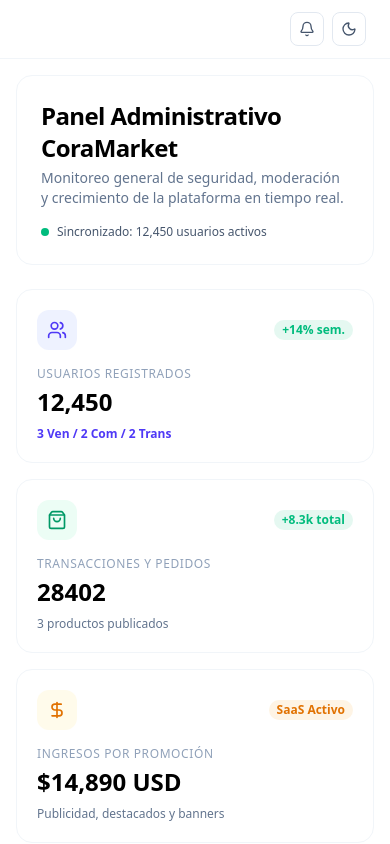
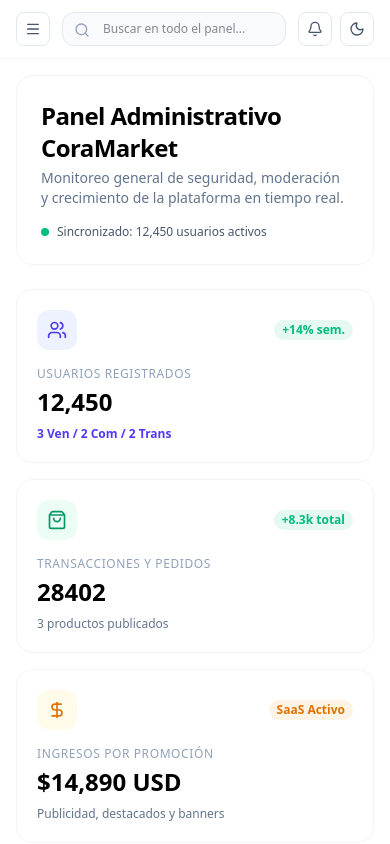
Before and after one commit to Delacruz-f/Fronted-Admin, a Next.js app: page /dashboard in a window 390 px wide. Shown: the top 844 px of the page. Built offline with nearby package versions, Linux system fonts and the light colour scheme.

Commit message:
agregando a movil

```diff
--- a/components/layout/Sidebar.tsx
+++ b/components/layout/Sidebar.tsx
@@ -17,6 +17,7 @@
   HelpCircle,
   Settings,
   Store,
+  X,
 } from "lucide-react";
 import { useDashboard } from "@/lib/context/DashboardContext";
 
@@ -35,19 +36,40 @@
 
 export default function Sidebar() {
   const pathname = usePathname();
-  const { darkMode } = useDashboard();
+  const { darkMode, mobileMenuOpen, setMobileMenuOpen } = useDashboard();
 
   return (
+    <>
+      {/* Fondo oscuro detrás del menú, solo visible en móvil cuando está abierto */}
+      {mobileMenuOpen && (
+        <div
+          onClick={() => setMobileMenuOpen(false)}
+          className="fixed inset-0 bg-black/60 z-40 md:hidden"
+        />
+      )}
+
       <aside
-      className={`hidden md:flex flex-col w-64 shrink-0 border-r h-screen sticky top-0 ${
-        darkMode ? "bg-slate-950 border-slate-800" : "bg-white border-slate-100"
-      }`}
+        className={`fixed md:sticky top-0 left-0 z-50 flex flex-col w-64 shrink-0 border-r h-screen transition-transform duration-200 ease-out
+          ${mobileMenuOpen ? "translate-x-0" : "-translate-x-full"} md:translate-x-0
+          ${darkMode ? "bg-slate-950 border-slate-800" : "bg-white border-slate-100"}`}
       >
-      <div className="p-5 flex items-center gap-2 border-b border-slate-100 dark:border-slate-800">
+        <div className="p-5 flex items-center justify-between gap-2 border-b border-slate-100 dark:border-slate-800">
+          <div className="flex items-center gap-2">
             <div className="h-8 w-8 rounded-lg bg-indigo-600 flex items-center justify-center">
               <Store className="h-4.5 w-4.5 text-white" />
             </div>
             <span className="font-bold text-sm tracking-tight">CoraMarket Admin</span>
+          </div>
+
+          {/* Botón cerrar, solo en móvil */}
+          <button
+            onClick={() => setMobileMenuOpen(false)}
+            className={`md:hidden p-1.5 rounded-lg ${
+              darkMode ? "text-slate-400 hover:bg-slate-900" : "text-slate-500 hover:bg-slate-100"
+            }`}
+          >
+            <X className="h-4 w-4" />
+          </button>
         </div>
 
         <nav className="flex-1 overflow-y-auto p-3 space-y-1">
@@ -58,6 +80,7 @@
               <Link
                 key={item.href}
                 href={item.href}
+                onClick={() => setMobileMenuOpen(false)}
                 className={`flex items-center gap-2.5 px-3 py-2 rounded-lg text-xs font-semibold transition-colors ${
                   active
                     ? "bg-indigo-600 text-white"
@@ -73,5 +96,6 @@
           })}
         </nav>
       </aside>
+    </>
   );
 }
--- a/components/layout/Topbar.tsx
+++ b/components/layout/Topbar.tsx
@@ -4,7 +4,7 @@
 
 import React, { useMemo, useState } from "react";
 import { useRouter } from "next/navigation";
-import { Sun, Moon, Search, Bell, X } from "lucide-react";
+import { Sun, Moon, Search, Bell, X, Menu } from "lucide-react";
 import { useDashboard } from "@/lib/context/DashboardContext";
 import {
   products,
@@ -78,8 +78,15 @@
 
 export default function Topbar() {
   const router = useRouter();
-  const { darkMode, toggleDarkMode, sellers, buyers, carriers, verifications } =
-    useDashboard();
+  const {
+    darkMode,
+    toggleDarkMode,
+    toggleMobileMenu,
+    sellers,
+    buyers,
+    carriers,
+    verifications,
+  } = useDashboard();
 
   const [query, setQuery] = useState("");
   const [isFocused, setIsFocused] = useState(false);
@@ -143,11 +150,21 @@
 
   return (
     <header
-      className={`sticky top-0 z-40 flex items-center justify-between gap-4 px-6 py-3 border-b backdrop-blur-sm ${
+      className={`sticky top-0 z-30 flex items-center justify-between gap-3 px-4 md:px-6 py-3 border-b backdrop-blur-sm ${
         darkMode ? "bg-slate-950/80 border-slate-800" : "bg-white/80 border-slate-100"
       }`}
     >
-      <div className="relative w-full max-w-sm hidden sm:block">
+      {/* Botón hamburguesa, solo visible en móvil */}
+      <button
+        onClick={toggleMobileMenu}
+        className={`md:hidden shrink-0 p-2 rounded-lg border ${
+          darkMode ? "border-slate-800 text-slate-300" : "border-slate-200 text-slate-600"
+        }`}
+      >
+        <Menu className="h-4 w-4" />
+      </button>
+
+      <div className="relative w-full max-w-sm">
         <Search className="absolute left-3 top-2.5 h-4 w-4 text-slate-400 z-10" />
         <input
           type="text"
@@ -201,7 +218,7 @@
         )}
       </div>
 
-      <div className="flex items-center gap-2 ml-auto">
+      <div className="flex items-center gap-2 ml-auto shrink-0">
         <button
           className={`p-2 rounded-lg border ${
             darkMode ? "border-slate-800 text-slate-300" : "border-slate-200 text-slate-600"
--- a/lib/context/DashboardContext.tsx
+++ b/lib/context/DashboardContext.tsx
@@ -1,9 +1,8 @@
 "use client";
 
-// lib/context/DashboardContext.tsx
-// Propiedad: Persona A (líder)
-// Estado global "mock" del panel: modo oscuro, notificaciones, y las
-// entidades que se comparten entre módulos (usuarios y verificaciones).
+// lib/context/DashboardContext.tsx — Propiedad: Persona A (líder)
+// Estado global "mock" del panel: modo oscuro, menú móvil, notificaciones,
+// y las entidades que se comparten entre módulos (usuarios y verificaciones).
 
 import React, { createContext, useContext, useState, useCallback } from "react";
 import {
@@ -33,6 +32,10 @@
   notifications: Notification[];
   showNotification: (text: string, type: NotificationType) => void;
 
+  mobileMenuOpen: boolean;
+  setMobileMenuOpen: (open: boolean) => void;
+  toggleMobileMenu: () => void;
+
   sellers: Seller[];
   setSellers: (s: Seller[]) => void;
   buyers: Buyer[];
@@ -49,6 +52,7 @@
 
 export function DashboardProvider({ children }: { children: React.ReactNode }) {
   const [darkMode, setDarkMode] = useState(false);
+  const [mobileMenuOpen, setMobileMenuOpen] = useState(false);
   const [notifications, setNotifications] = useState<Notification[]>([]);
   const [sellers, setSellers] = useState<Seller[]>(initialSellers);
   const [buyers, setBuyers] = useState<Buyer[]>(initialBuyers);
@@ -57,6 +61,7 @@
   const [verifications, setVerifications] = useState<VerificationRequest[]>(initialVerifications);
 
   const toggleDarkMode = useCallback(() => setDarkMode((d) => !d), []);
+  const toggleMobileMenu = useCallback(() => setMobileMenuOpen((o) => !o), []);
 
   const showNotification = useCallback((text: string, type: NotificationType) => {
     const id = Date.now();
@@ -73,6 +78,9 @@
         toggleDarkMode,
         notifications,
         showNotification,
+        mobileMenuOpen,
+        setMobileMenuOpen,
+        toggleMobileMenu,
         sellers,
         setSellers,
         buyers,
```
Lines whose indentation alone changed are shown as unchanged.
